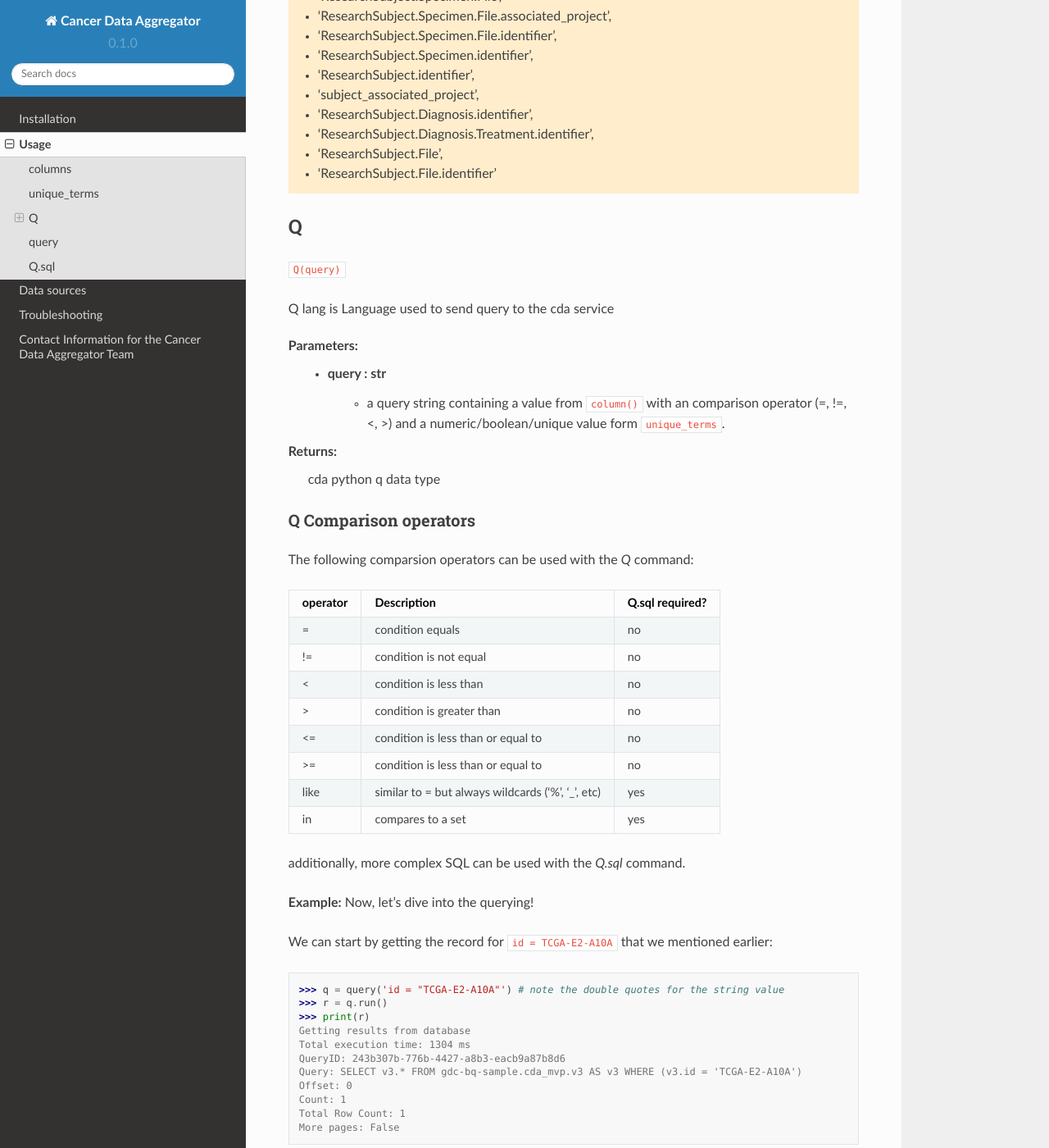
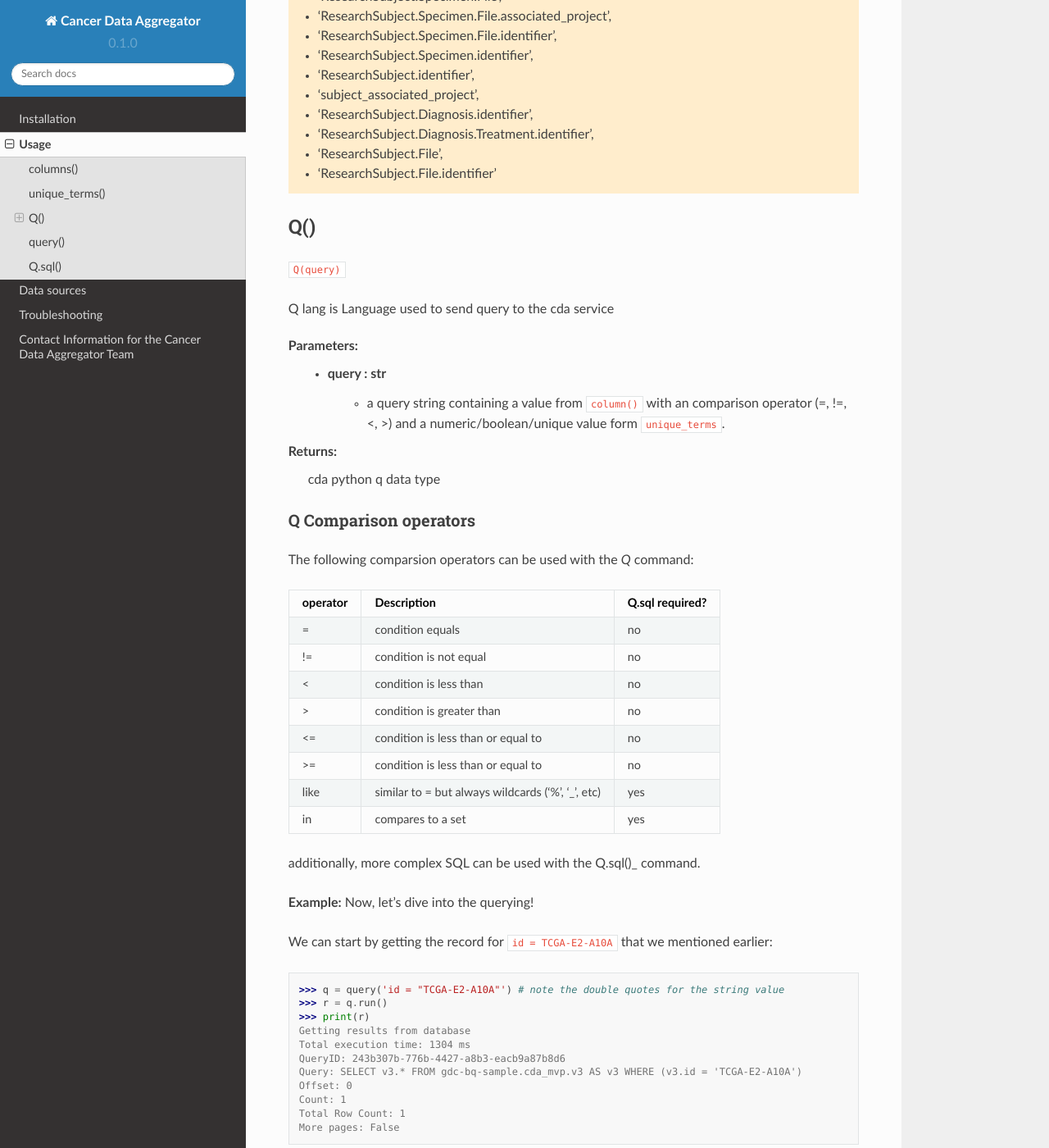
Before and after one commit to CancerDataAggregator/CDA-HelpDesk, a Sphinx documentation site: the page built from docs/source/usage.rst, in a window 1280 px wide and 1400 px high, scrolled down 4364 px. Shown: the whole window at 82% size. Built offline with Sphinx 7.4.7 and the Read the Docs theme 2.0.0, drawn with Linux system fonts in a browser that asks for light colours; pages that are not in the unit, such as notebooks, are missing from menus; some of the changed text lies outside the part shown.

```diff
--- a/docs/source/usage.rst
+++ b/docs/source/usage.rst
@@ -17,7 +17,7 @@ We will now show you the basic structure of `CDA python` through the use of the
 >>> from cdapython import Q, columns, unique_terms, query
 
 
-columns
+columns()
 -----
 ``columns(version = 'all_v1', host = None, limit = 100, table = 'integration')``
 
@@ -98,7 +98,7 @@ Note that the ``ResearchSubject`` entity is a list of records, as many other ent
 The names in the list may look familiar to you, but they may have been renamed or restructured in the CDA. The field name mappings are described in the _CDA Schema Field Mapping_ document that is linked in the _Testing Guide_. A more direct way to explore and understand the fields is to use the ``unique_terms()`` function:
 
 
-unique_terms
+unique_terms()
 -------
 ``unique_terms(col_name: str, system: str = '', limit: int = 100, host: Optional[str] = None, table: Optional[str] = None)``
 
@@ -171,7 +171,7 @@ Additionally, you can specify a particular data node by using the ``system`` arg
  - 'ResearchSubject.File',
  - 'ResearchSubject.File.identifier'
 
-Q
+Q()
 ----
 ``Q(query)``
 
@@ -208,7 +208,7 @@ The following comparsion operators can be used with the `Q` command:
 | in       | compares to a set                                 |    yes        |
 +----------+---------------------------------------------------+---------------+
 
-additionally, more complex SQL can be used with the `Q.sql` command.
+additionally, more complex SQL can be used with the Q.sql()_ command.
 
 **Example:**
 Now, let's dive into the querying!
@@ -642,7 +642,7 @@ As you can see, this is achieved by utilizing ``From`` operator. The ``From`` op
  More pages: Yes
 
 
-query
+query()
 -----
 
 To ease the query writing process, we have also implimented ``query`` which allows ``AND``, ``OR`` and ``FROM`` to be included in the query string without the need of an additional step to use operators. The following `Q` query:
@@ -660,7 +660,7 @@ can be rewritten using the `query` function:
 >>> query('ResearchSubject.Specimen.primary_disease_type = "Nevi and Melanomas" AND ResearchSubject.Diagnosis.age_at_diagnosis < 30*365 AND ResearchSubject.identifier.system = "GDC"')
 >>> result = q1.run()
 
-Q.sql
+Q.sql()
 -----
 
 In some cases
```
